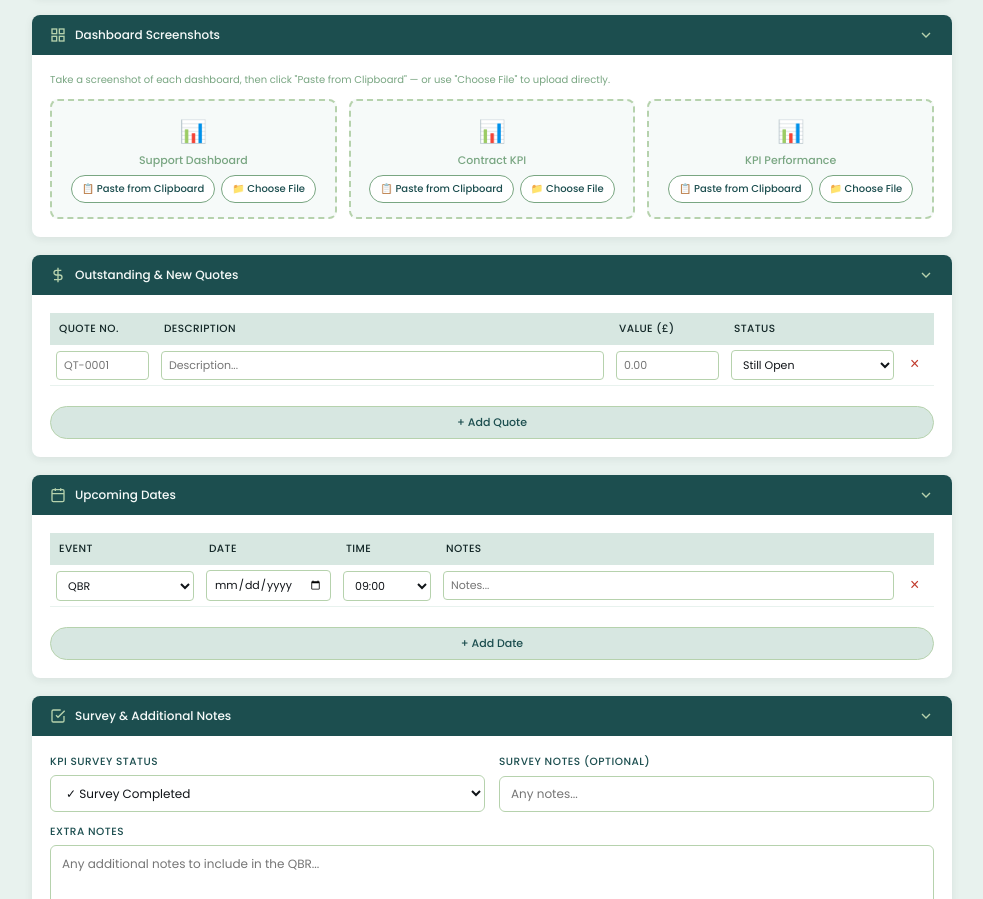
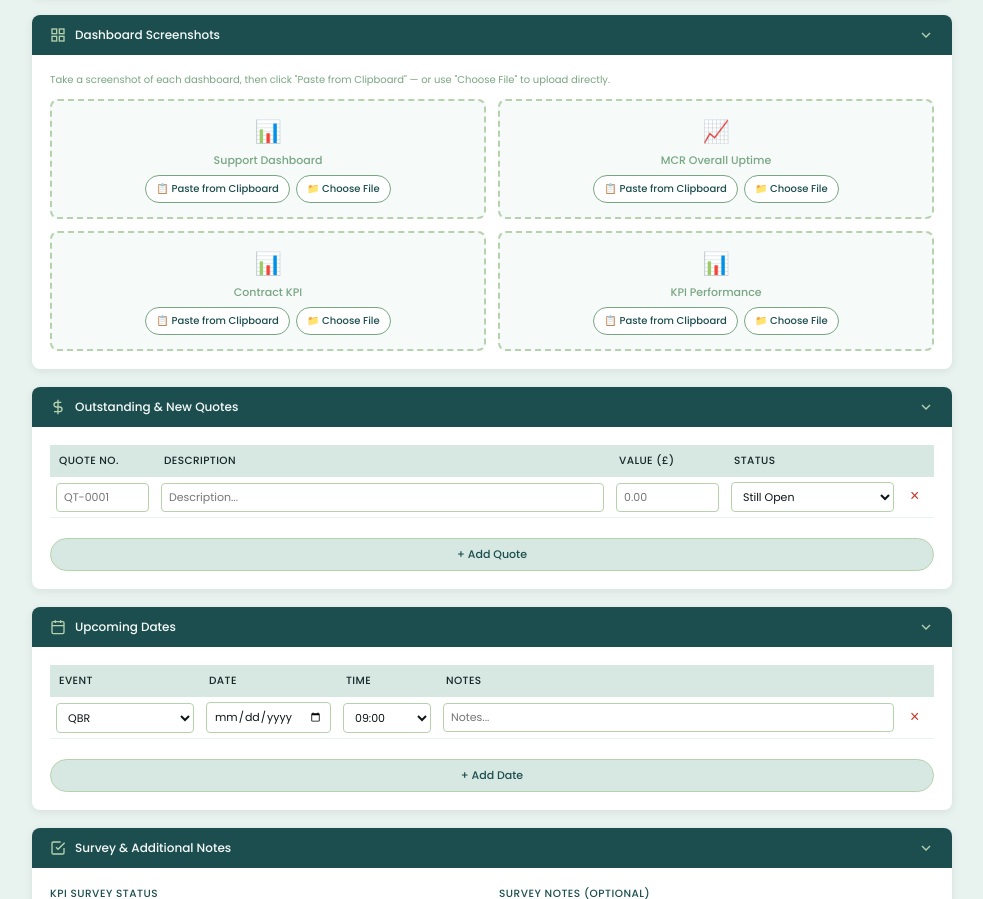
Before and after one commit to seansr197003/QBR-Generator, a website: page index.html in a window 1280 px wide. Shown: the part 1137-2036 px from the top of the page, without its empty margins (148-1131 px from the left). Drawn offline with Linux system fonts and the light colour scheme.

Commit message:
Add files via upload
Add MCR Overall Uptime Screen shot

```diff
--- a/index.html
+++ b/index.html
@@ -30,6 +30,7 @@ body{font-family:'Poppins',sans-serif;font-size:12px;background:var(--bg);color:
 .req{color:#c0392b;margin-left:2px}
 .field-row{display:grid;grid-template-columns:1fr 1fr;gap:14px}
 .grid-3{display:grid;grid-template-columns:1fr 1fr 1fr;gap:12px}
+.grid-2x2{display:grid;grid-template-columns:1fr 1fr;gap:12px}
 input[type=text],input[type=date],input[type=password],select,textarea{
   width:100%;padding:8px 11px;border:1.5px solid var(--celadon);border-radius:6px;
   font-family:'Poppins',sans-serif;font-size:12px;color:var(--carbon);background:#fff;
@@ -235,7 +236,7 @@ input[type=password]{font-family:monospace;letter-spacing:.05em}
   </div>
   <div class="section-body" id="body-dashboards">
     <div class="hint">Take a screenshot of each dashboard, then click "Paste from Clipboard" — or use "Choose File" to upload directly.</div>
-    <div class="grid-3">
+    <div class="grid-2x2">
       <div class="img-slot" id="slot-d1">
         <div class="img-slot-icon">📊</div>
         <div class="img-slot-label">Support Dashboard</div>
@@ -244,6 +245,15 @@ input[type=password]{font-family:monospace;letter-spacing:.05em}
           <label class="slot-btn" style="cursor:pointer">📁 Choose File<input type="file" accept="image/*" class="file-input-hidden" onchange="fileImg(event,'d1')"></label>
         </div>
         <img class="img-preview" id="prev-d1">
+      </div>
+      <div class="img-slot" id="slot-d4">
+        <div class="img-slot-icon">📈</div>
+        <div class="img-slot-label">MCR Overall Uptime</div>
+        <div class="slot-btns">
+          <button class="slot-btn" onclick="pasteImg('d4')">📋 Paste from Clipboard</button>
+          <label class="slot-btn" style="cursor:pointer">📁 Choose File<input type="file" accept="image/*" class="file-input-hidden" onchange="fileImg(event,'d4')"></label>
+        </div>
+        <img class="img-preview" id="prev-d4">
       </div>
       <div class="img-slot" id="slot-d2">
         <div class="img-slot-icon">📊</div>
@@ -677,6 +687,7 @@ function collect() {
     d1: imgData['d1'] || null,
     d2: imgData['d2'] || null,
     d3: imgData['d3'] || null,
+    d4: imgData['d4'] || null,
     quotes: qs, dates: ds,
     surveyStatus: document.getElementById('surveyStatus').value,
     surveyNotes: document.getElementById('surveyNotes').value.trim(),
@@ -954,6 +965,7 @@ async function buildDocx(d, ai) {
   }
   if (d.d1) { try { var b1=b64buf(d.d1); kids.push(sp()); kids.push(new Paragraph({children:[new ImageRun({type:d.d1.includes('/png')?'png':'jpg', data:b1, transformation:{width:600,height:300}, altText:{title:'Support Dashboard',description:'',name:'SupportDash'}})]})); } catch(e){ console.warn('d1 img:',e); } }
   kids.push(sp());
+  if (d.d4) { try { var b4=b64buf(d.d4); kids.push(h2('MCR Overall Uptime')); kids.push(new Paragraph({children:[new ImageRun({type:d.d4.includes('/png')?'png':'jpg', data:b4, transformation:{width:600,height:120}, altText:{title:'MCR Overall Uptime',description:'',name:'UptimeDash'}})]})); kids.push(sp()); } catch(e){ console.warn('d4 img:',e); } }
 
   kids.push(h1('KPI Dashboards'));
   if (d.d2) { try { var b2=b64buf(d.d2); kids.push(h2('Contract KPI')); kids.push(new Paragraph({children:[new ImageRun({type:d.d2.includes('/png')?'png':'jpg', data:b2, transformation:{width:600,height:300}, altText:{title:'Contract KPI',description:'',name:'ContractKPI'}})]})); kids.push(sp()); } catch(e){ console.warn('d2 img:',e); } }
```
